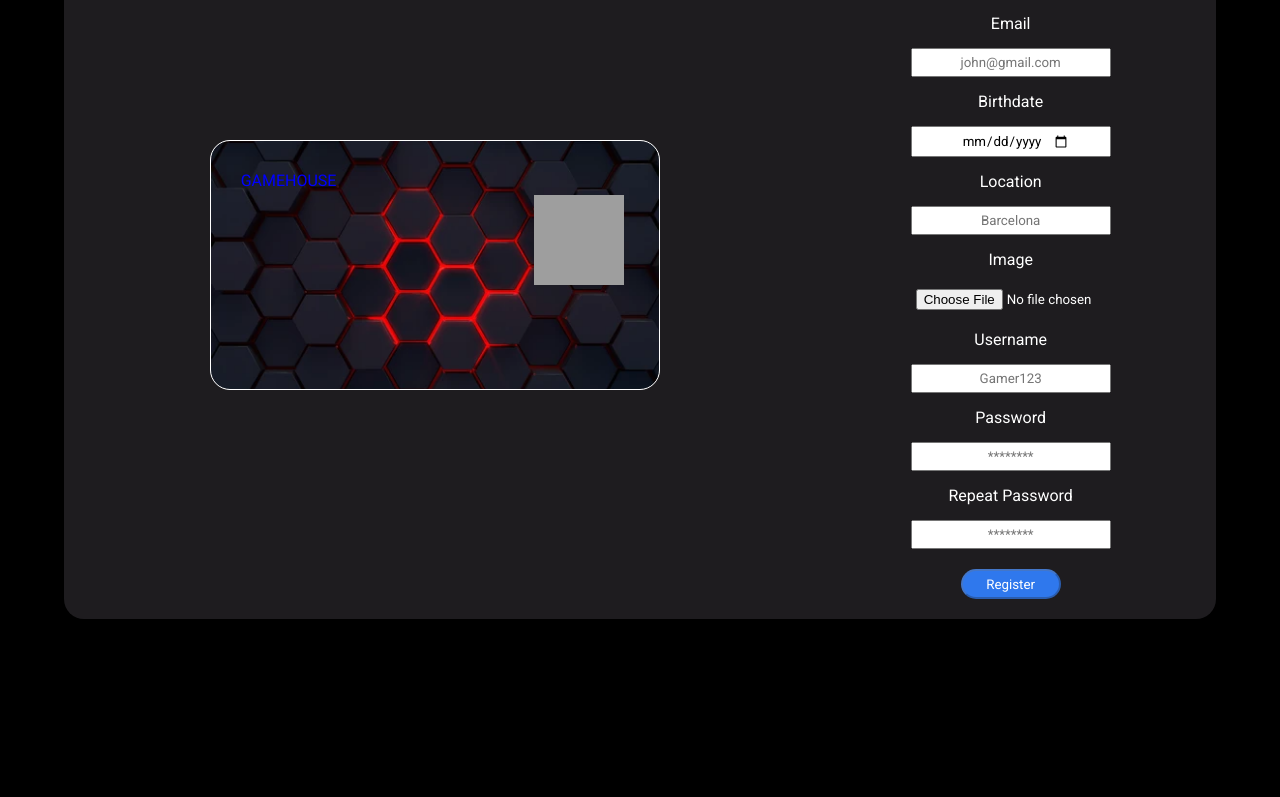
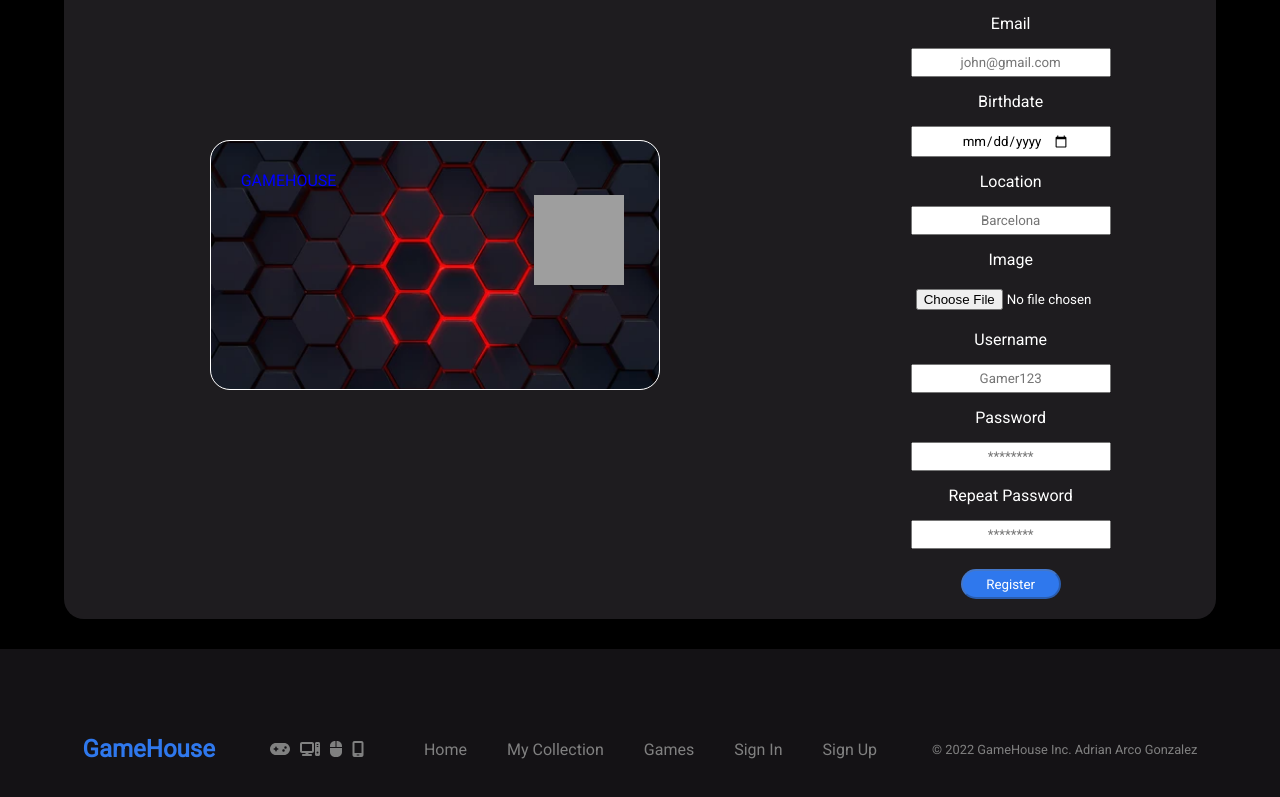
Before and after one commit to AdrianArcoGonzalez/GameHouse-Front, a React (Create React App) app: page /register in a window 1280 px wide. Shown: the part 569-1366 px from the top of the page. Before the commit the page ends 1218 px from the top, so only its background shows below. Built offline with nearby package versions, Linux system fonts and the light colour scheme; no server answers; grey boxes are pictures that could not be loaded.

Commit message:
functionality footer

```diff
--- a/package.json
+++ b/package.json
@@ -4,6 +4,10 @@
   "private": true,
   "dependencies": {
     "@fontsource/roboto": "^4.5.8",
+    "@fortawesome/fontawesome-svg-core": "^6.2.0",
+    "@fortawesome/free-regular-svg-icons": "^6.2.0",
+    "@fortawesome/free-solid-svg-icons": "^6.2.0",
+    "@fortawesome/react-fontawesome": "^0.2.0",
     "@reduxjs/toolkit": "^1.8.5",
     "@testing-library/jest-dom": "^5.16.5",
     "@testing-library/react": "^13.3.0",
--- a/src/components/App/App.tsx
+++ b/src/components/App/App.tsx
@@ -2,6 +2,7 @@ import { Routes, Route, Navigate } from "react-router-dom";
 import Header from "../Header/Header";
 import HeroSection from "../HeroSection/HeroSection";
 import RegisterPage from "../../pages/RegisterPage";
+import Footer from "../Footer/Footer";
 
 const App = (): JSX.Element => {
   return (
@@ -12,6 +13,7 @@ const App = (): JSX.Element => {
         <Route path="/" element={<Navigate to="/register" />} />
         <Route path="/register" element={<RegisterPage />} />
       </Routes>
+      <Footer />
     </>
   );
 };
--- a/src/components/Footer/Footer.tsx
+++ b/src/components/Footer/Footer.tsx
@@ -1,10 +1,51 @@
+import {
+  faComputer,
+  faComputerMouse,
+  faGamepad,
+  faMobileScreen,
+} from "@fortawesome/free-solid-svg-icons";
+import { FontAwesomeIcon } from "@fortawesome/react-fontawesome";
+import { NavLink } from "react-router-dom";
 import FooterStyled from "./FooterStyled";
 
 const Footer = (): JSX.Element => {
   return (
     <FooterStyled>
       <h2 className="footer__title">GameHouse</h2>
-      <span className="footer__icons"></span>
+      <div className="fotter__icons-container">
+        <span className="footer__icons">
+          <FontAwesomeIcon icon={faGamepad} />
+        </span>
+        <span className="footer__icons">
+          <FontAwesomeIcon icon={faComputer} />
+        </span>
+        <span className="footer__icons">
+          <FontAwesomeIcon icon={faComputerMouse} />
+        </span>
+        <span className="footer__icons">
+          <FontAwesomeIcon icon={faMobileScreen} />
+        </span>
+      </div>
+      <div className="footer__links">
+        <NavLink to="/home" className="footer__link">
+          Home
+        </NavLink>
+        <NavLink to="/home" className="footer__link">
+          My Collection
+        </NavLink>
+        <NavLink to="/home" className="footer__link">
+          Games
+        </NavLink>
+        <NavLink to="/home" className="footer__link">
+          Sign In
+        </NavLink>
+        <NavLink to="/register" className="footer__link">
+          Sign Up
+        </NavLink>
+      </div>
+      <span className="footer__sentence">
+        © 2022 GameHouse Inc. Adrian Arco Gonzalez
+      </span>
     </FooterStyled>
   );
 };
--- a/src/components/Footer/FooterStyled.ts
+++ b/src/components/Footer/FooterStyled.ts
@@ -1,5 +1,48 @@
 import styled from "styled-components";
 
-const FooterStyled = styled.footer``;
+const FooterStyled = styled.footer`
+  display: flex;
+  font-family: "Roboto";
+  flex-direction: column;
+  justify-content: center;
+  align-items: center;
+  height: 200px;
+  color: grey;
+  background-color: #141215;
+  gap: 20px;
+  @media (min-width: 850px) {
+    flex-direction: row;
+    gap: 50px;
+  }
+  .footer {
+    &__title {
+      color: #2f78ed;
+    }
+    &__icons {
+      padding: 5px;
+    }
+    &__sentence {
+      font-size: 0.8rem;
+    }
+    &__links {
+      display: none;
+      @media (min-width: 850px) {
+        display: flex;
+        gap: 30px;
+        justify-content: space-between;
+        align-items: center;
+      }
+    }
+    &__link {
+      text-decoration: none;
+      color: inherit;
+      padding: 5px;
+    }
+    &__link:hover {
+      color: white;
+      font-weight: bold;
+    }
+  }
+`;
 
 export default FooterStyled;
--- a/src/components/Header/Header.tsx
+++ b/src/components/Header/Header.tsx
@@ -1,4 +1,5 @@
 import { useState } from "react";
+import { NavLink } from "react-router-dom";
 import HeaderStyled from "./HeaderStyled";
 const Header = (): JSX.Element => {
   const [menuVisible, setMenuVisible] = useState(false);
@@ -21,11 +22,31 @@ const Header = (): JSX.Element => {
         {menuVisible && (
           <section className="burguer-menu__menu">
             <ul>
-              <li className="burguer-menu__menu--item">Home</li>
-              <li className="burguer-menu__menu--item">My Collection</li>
-              <li className="burguer-menu__menu--item">Games</li>
-              <li className="burguer-menu__menu--item">Sign In</li>
-              <li className="burguer-menu__menu--item">Sign Up</li>
+              <li className="burguer-menu__menu--item">
+                <NavLink to="/home" className="menu__link">
+                  Home
+                </NavLink>
+              </li>
+              <li className="burguer-menu__menu--item">
+                <NavLink to="/home" className="menu__link">
+                  My Collection
+                </NavLink>
+              </li>
+              <li className="burguer-menu__menu--item">
+                <NavLink to="/home" className="menu__link">
+                  Games
+                </NavLink>
+              </li>
+              <li className="burguer-menu__menu--item">
+                <NavLink to="/home" className="menu__link">
+                  Sign In
+                </NavLink>
+              </li>
+              <li className="burguer-menu__menu--item">
+                <NavLink to="/register" className="menu__link">
+                  Sign Up
+                </NavLink>
+              </li>
             </ul>
           </section>
         )}
--- a/src/components/Header/HeaderStyled.ts
+++ b/src/components/Header/HeaderStyled.ts
@@ -71,7 +71,10 @@ const HeaderStyled = styled.header`
       }
     }
   }
-
+  .menu__link {
+    text-decoration: none;
+    color: inherit;
+  }
   @keyframes move-in {
     from {
       transform: translateX(50px);
```
Also changed, not shown: 1 other file (tests, documents, lock files or other folders).
